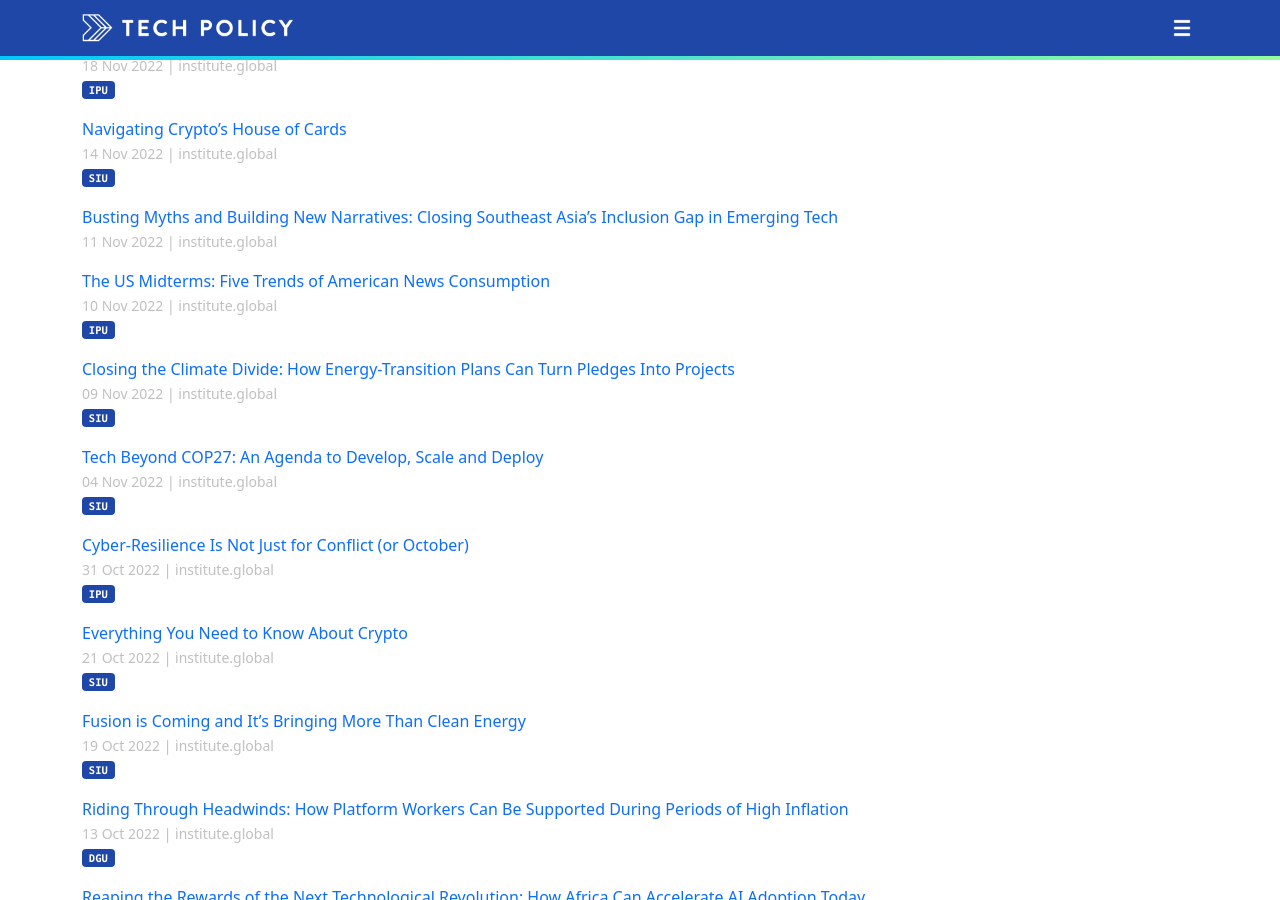
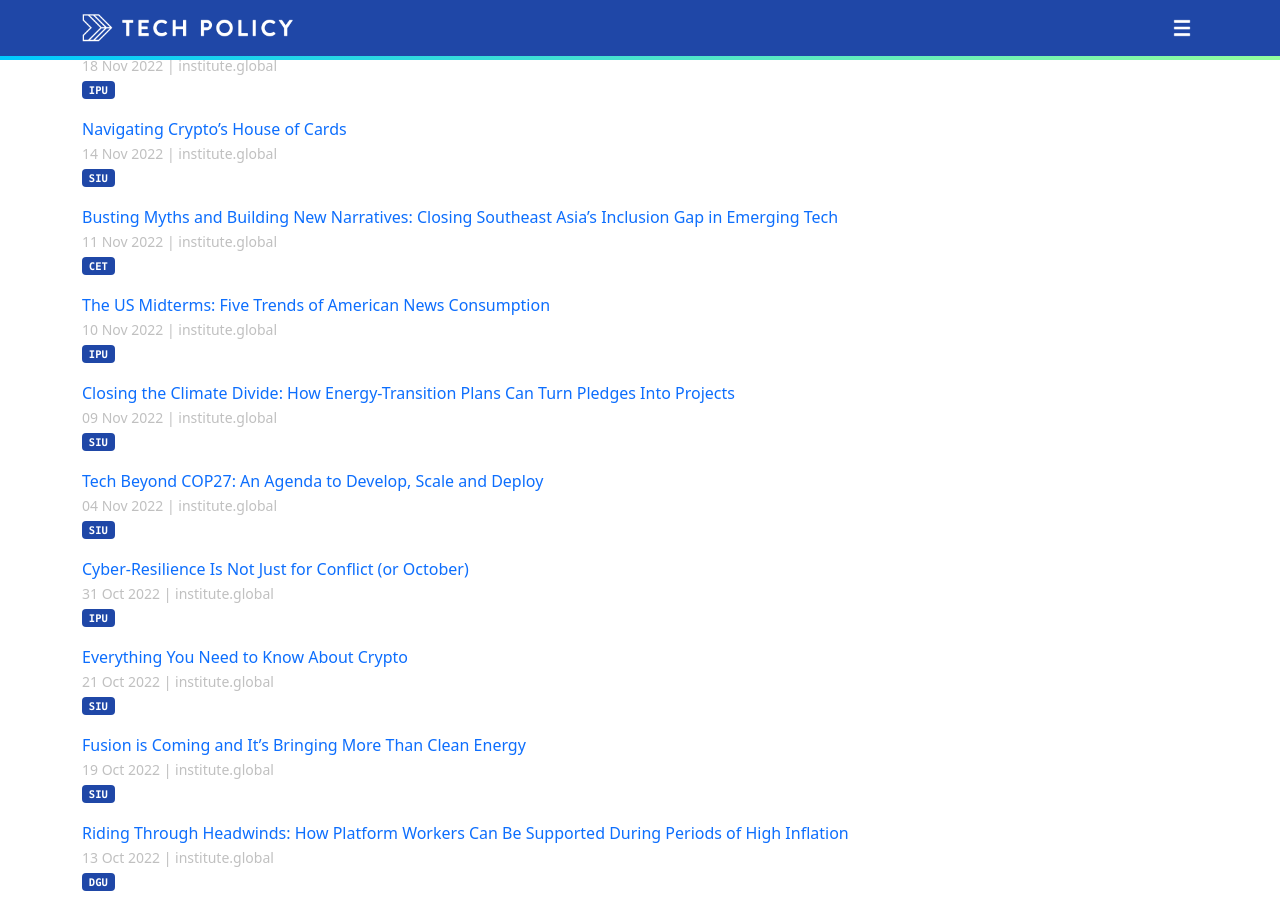
Before and after one commit to techpolicyio/techpolicyio.github.io, a Jekyll site: the page built from pages/home.md, in a window 1280 px wide and 900 px high, scrolled down 1346 px. Built offline with Jekyll 4.4.1, drawn with Linux system fonts in a browser that asks for light colours.

Commit message:
Update links.yml

```diff
--- a/_data/links.yml
+++ b/_data/links.yml
@@ -1561,6 +1561,7 @@
 - title: "Busting Myths and Building New Narratives: Closing Southeast Asia’s Inclusion Gap in Emerging Tech"
   url: https://institute.global/policy/busting-myths-and-building-new-narratives-closing-southeast-asias-inclusion-gap-emerging
   date: 2022-11-11
+  unit: cet
 - title: "Navigating Crypto’s House of Cards"
   url: https://institute.global/policy/navigating-cryptos-house-cards
   date: 2022-11-14
```
